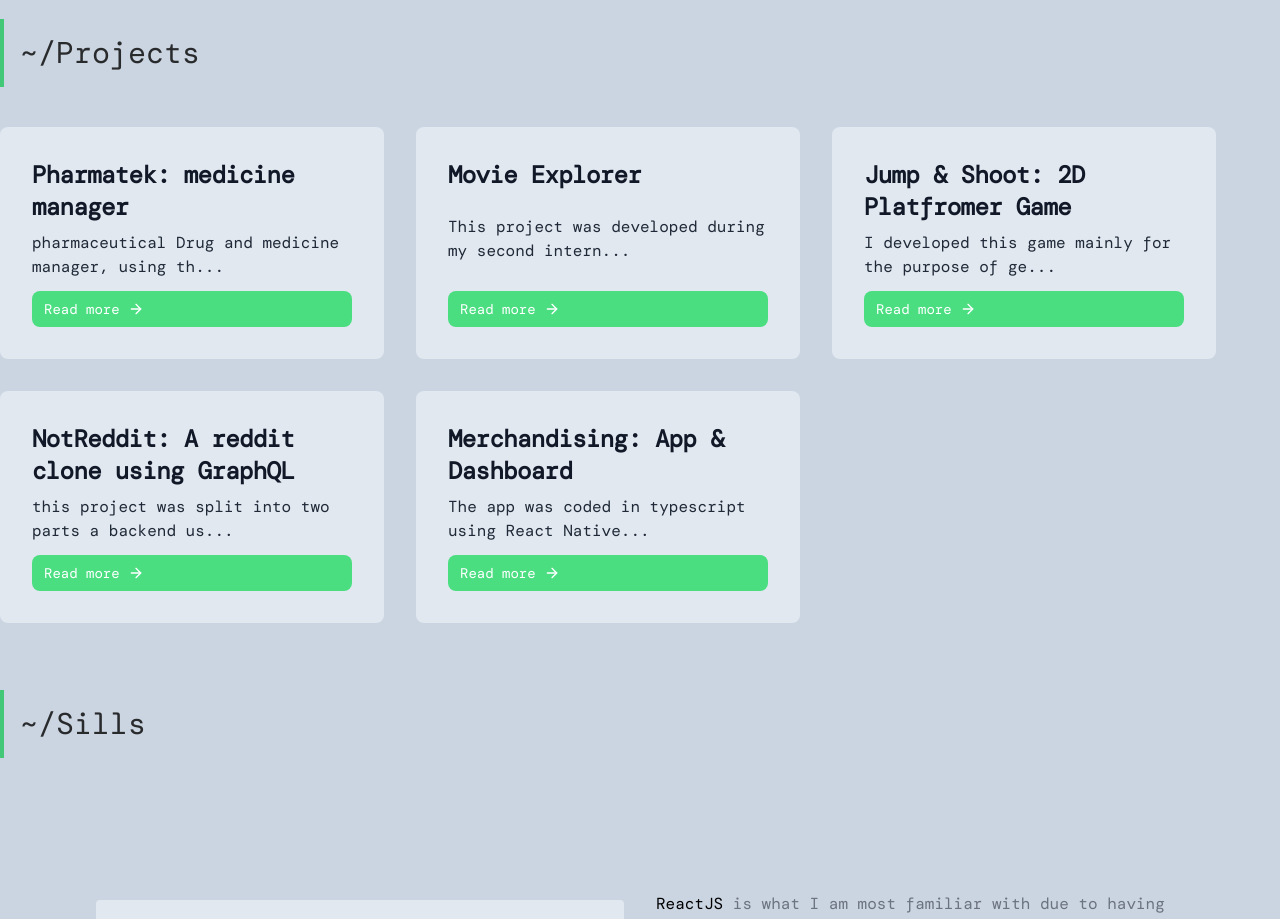
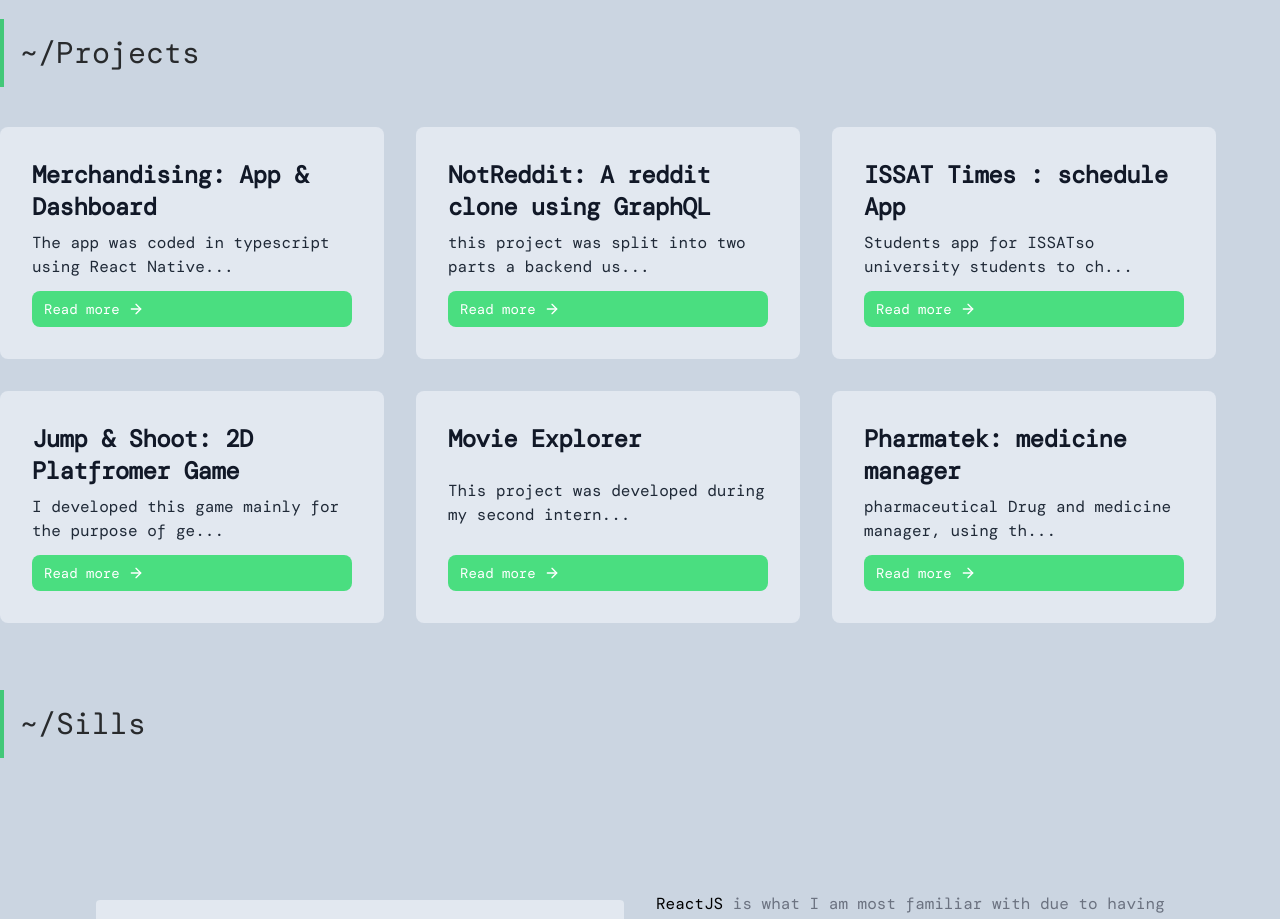
Before and after one commit to MoNouri97/monouri97.github.io, a Next.js app: page / in a window 1280 px wide. Shown: the part 4180-5099 px from the top of the page. Built offline with nearby package versions, Linux system fonts and the light colour scheme.

Commit message:
projects list order

```diff
--- a/components/Projects/Projects.tsx
+++ b/components/Projects/Projects.tsx
@@ -21,7 +21,7 @@ const Projects: React.FC<ProjectsProps> = ({}) => {
         onClick={() => setExpanded(undefined)}
       ></motion.div>
       <div className="flex w-full max-w-7xl flex-wrap gap-8">
-        {PROJECTS.map((p, i) => (
+        {PROJECTS.reverse().map((p, i) => (
           <Project
             {...p}
             isExpanded={i == expanded}
--- a/constants/PROJECTS.ts
+++ b/constants/PROJECTS.ts
@@ -21,6 +21,12 @@ export default [
     tags: 'GameDev;Godot;GDScript;',
   },
   {
+    title: 'ISSAT Times : schedule App',
+    description: `Students app for ISSATso university students to check their lectures and courses, coded using TS and ReactNative,
+    due to missing API to interact with the time/schedule system the data is gathered using webscraping technique in the background when choosing your study group`,
+    tags: 'ReactNative;React-query;Formik;typescript;Google Maps',
+  },
+  {
     title: 'NotReddit: A reddit clone using GraphQL',
     description: `this project was split into two parts a backend using Node,Express and TypeORM And a frontend using NextJs and the Urql Client. the entire project was coded in typescript and was my intro to GraphQL , the end product was a solid foundation that could've been expanded into a fully functional socail media platform (but we have enough of those already)`,
     tags: 'GraphQL;NextJs;Typescript;Node;TypeORM;URQLClient;caching;Redis;docker;docker-compose',
```
